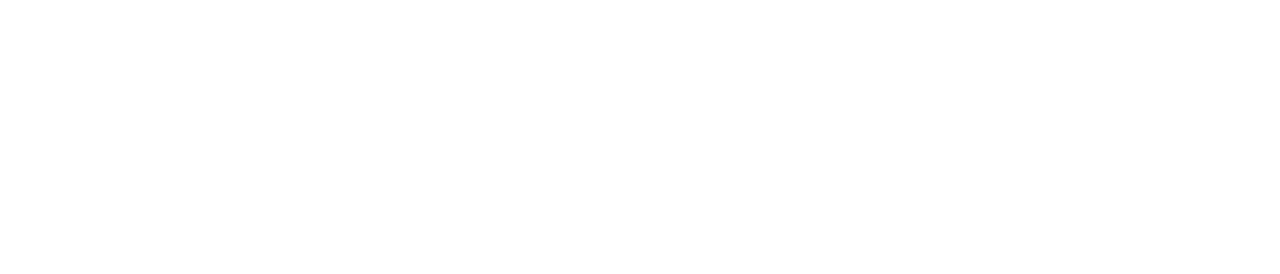
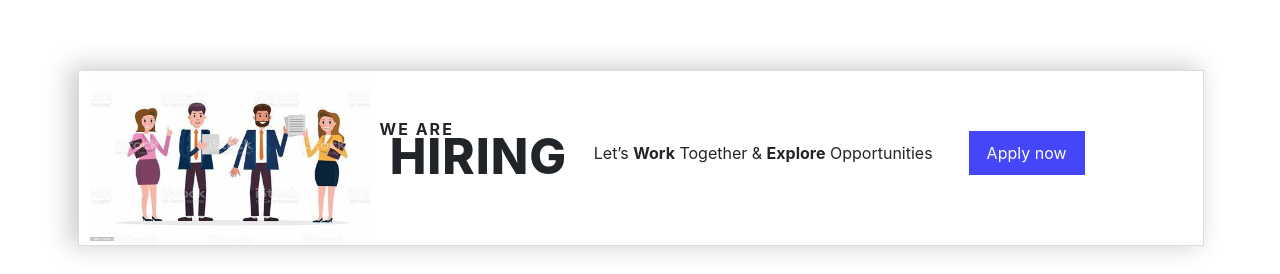
Before and after one commit to MaheshS08/job-portal-react, a React (Create React App) app: page / in a window 1280 px wide. Shown: the part 1795-2069 px from the top of the page. Before the commit the page ends 1791 px from the top, so only its background shows below. Built offline with nearby package versions, Linux system fonts and the light colour scheme.

Commit message:
created Quote

```diff
--- a/src/App.css
+++ b/src/App.css
@@ -1,7 +1,6 @@
 @import url("https://fonts.googleapis.com/css2?family=Plus+Jakarta+Sans:wght@500&display=swap");
 .App {
   text-align: center;
-
 }
 .col-1 {
   font-size: 16px;
@@ -75,7 +74,7 @@
   font-weight: 500;
   margin-top: 50px;
   margin-left: 119px;
-  margin-bottom:20px;
+  margin-bottom: 20px;
 }
 .nav .column {
   float: left;
@@ -140,6 +139,22 @@
   color: white;
 }
 
+.btn1 {
+  border: none;
+  background-color: rgb(69, 69, 249);
+
+  text-align: center;
+  text-decoration: none;
+  display: inline-block;
+  font-size: 16px;
+  margin: -8px 0px;
+  margin-left: 36px;
+  padding: 10px 18px;
+  cursor: pointer;
+  margin-top: 56px;
+  color: white;
+}
+
 .container {
   border: 1px solid rgb(225, 218, 218);
   padding: 17px 1px 0px 1px;
@@ -148,6 +163,16 @@
   width: 22%;
   float: left;
   cursor: pointer;
+}
+.container1 {
+  border: 1px solid rgb(225, 218, 218);
+  padding: 108px 1px 63px 1px;
+  width: 88%;
+  margin: 74px 65px 31px 105px;
+  float: left;
+
+  margin-left: 78px;
+  box-shadow: -7px -2px 24px 2px rgba(0, 0, 0, 0.2);
 }
 .container:hover {
   border: 1px solid lightblue;
@@ -173,15 +198,13 @@
   padding: 7px;
   margin-left: 49px;
 }
-.img-container{
+.img-container {
   border-bottom-width: 15px;
 }
-.category
-{
+.category {
   margin-top: 128px;
 }
 .main .img-container {
-
   /* background: #05264e; */
   /* opacity: 0.5; */
   background-color: #05264e;
@@ -190,7 +213,8 @@
 .main .img-container img {
   position: relative;
   /* left: -220px; */
-  right: 200px;
+  right: 0px;
+  width: 100%;
   height: 690px;
   opacity: 0.2;
   object-fit: cover;
@@ -220,3 +244,41 @@
   font-size: 18px;
   line-height: 1.4;
 }
+.Quote-2 {
+  float: left;
+  width: 103%;
+}
+
+.Quote-1 .we-are {
+  line-height: 20px;
+  font-weight: bold;
+  letter-spacing: 2px;
+  text-transform: uppercase;
+  display: block;
+  float: left;
+  margin-top: 44px;
+  width: 60%;
+}
+.Quote-1 .hire {
+  font-size: 49px;
+  line-height: 51px;
+  font-weight: 800;
+  letter-spacing: 1px;
+  text-transform: uppercase;
+  float: left;
+  margin-top: -8px;
+  width: 71%;
+}
+.Quote-1 {
+  width: 100%;
+  margin-top: -169px;
+}
+.text {
+  margin-left: -401px;
+}
+.container1 img {
+  height: 171px;
+  width: 25%;
+  margin-left: -821px;
+  margin-top: -106px;
+}
--- a/src/App.js
+++ b/src/App.js
@@ -1,6 +1,6 @@
 import "./App.css";
 import Main from "./components/Main";
-
+import Quote from "./components/Quote";
 import Navbar from "./components/Navbar";
 import Category from "./components/Category";
 function App() {
@@ -9,6 +9,7 @@
       <Navbar />
       <Main />
      <Category/>
+     <Quote/>
     </div>
   );
 }
--- /dev/null
+++ b/src/components/Quote.js
@@ -0,0 +1,17 @@
+import React from "react";
+const Quote = () => {
+  return (
+    <div className="container1">
+        <img src="./assets/images/img-9.jpeg"/>
+      <div className="Quote-1">
+        <span class="we-are">WE ARE</span>
+        <span class="hire">HIRING</span>
+        <span class="text">Let’s <b>Work</b> Together
+& <b>Explore</b> Opportunities</span>
+        <button className="btn1">Apply now</button>
+      </div>
+
+    </div>
+  );
+};
+export default Quote;
```
Also changed, not shown: public/assets/images/img-9.jpeg (added).
